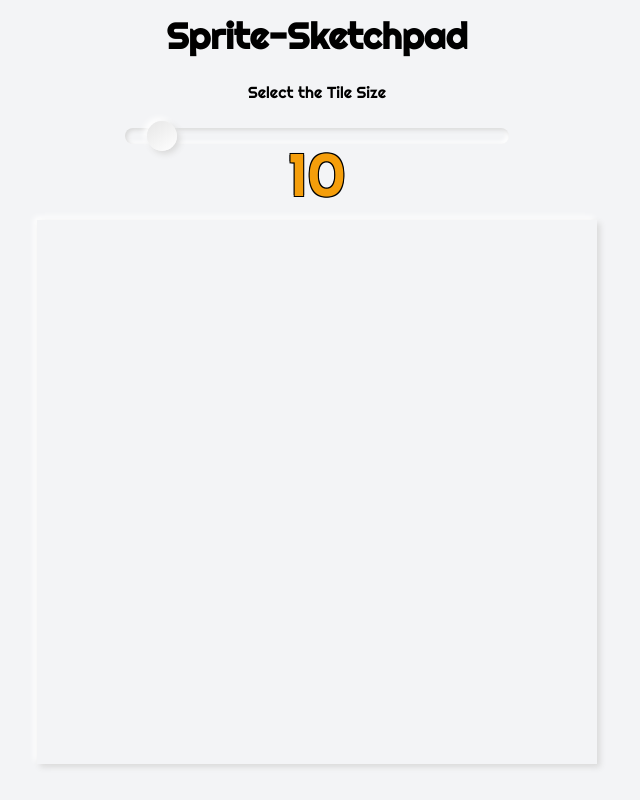
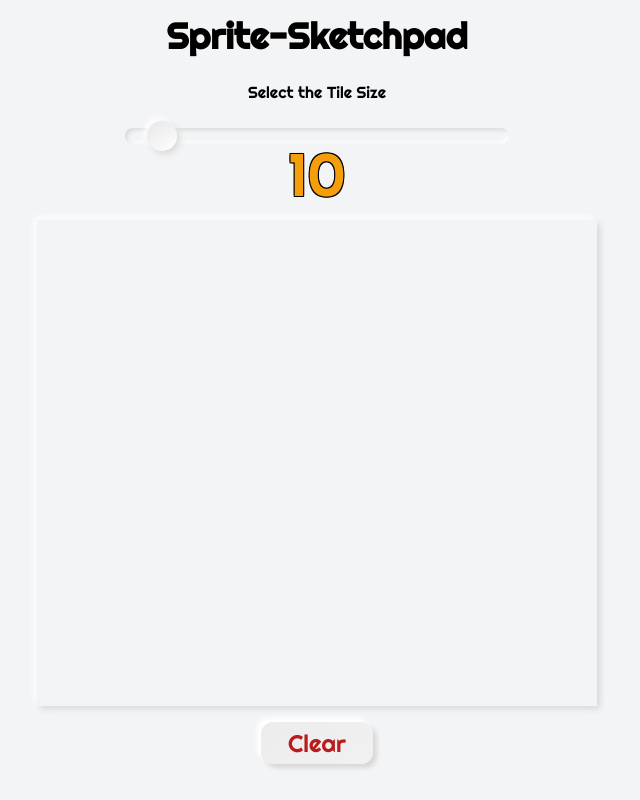
Before and after one commit to jan-joseph/Etch-A-Sketch, a React (Create React App) app: page / in a window 1280 px wide. Shown: the whole page, without its empty margins (323-963 px from the left). Built offline with nearby package versions, Linux system fonts and the light colour scheme.

Commit message:
Clear Grid
Clear Grid button functioanlity working

```diff
--- a/src/components/Grid.js
+++ b/src/components/Grid.js
@@ -18,11 +18,9 @@ export default function Grid(props) {
 
     function gridPixelCreator(e) {
         const sketchpad = document.getElementById('sketchpad');
-
         // document.getElementById('range-value').innerHTML = e;
         let gridSize = e*e;
         // Clear the Sketchpad after Slider Change
-        console.log(sketchpad);
         while (sketchpad.firstChild) {
             sketchpad.firstChild.remove()
         }
@@ -48,6 +46,10 @@ export default function Grid(props) {
         this.style.backgroundColor = `hsl(${Math.random() * 360}, 100%, 50%)`;
     }
 
+    const handleClearGrid = () => {
+        gridPixelCreator(props.sliderValue)
+    }
+
     return (
         <div
             style={Styles.gridContainerStyle}
@@ -59,13 +61,14 @@ export default function Grid(props) {
                 style={Styles.gridStyle}
             >
             </div>
-            {/* <button
+            <button
                 style = {Styles.clearBtnStyle}
+                onClick = {handleClearGrid}
                 id = "clearBtn"
                 className = "mt-4 h-12 w-28 border-none rounded-xl text-2xl text-red-700 "
             >
                     Clear
-            </button> */}
+            </button>
         </div>
     )
 }
```
